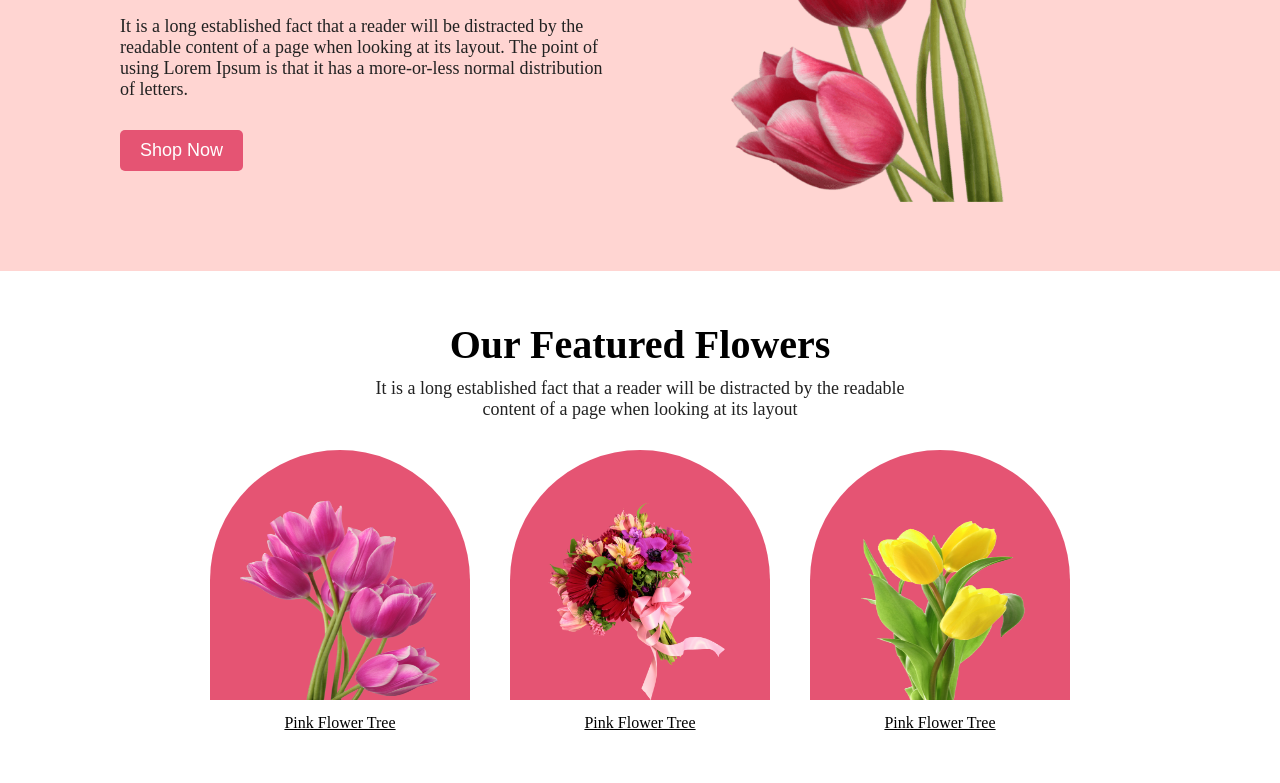
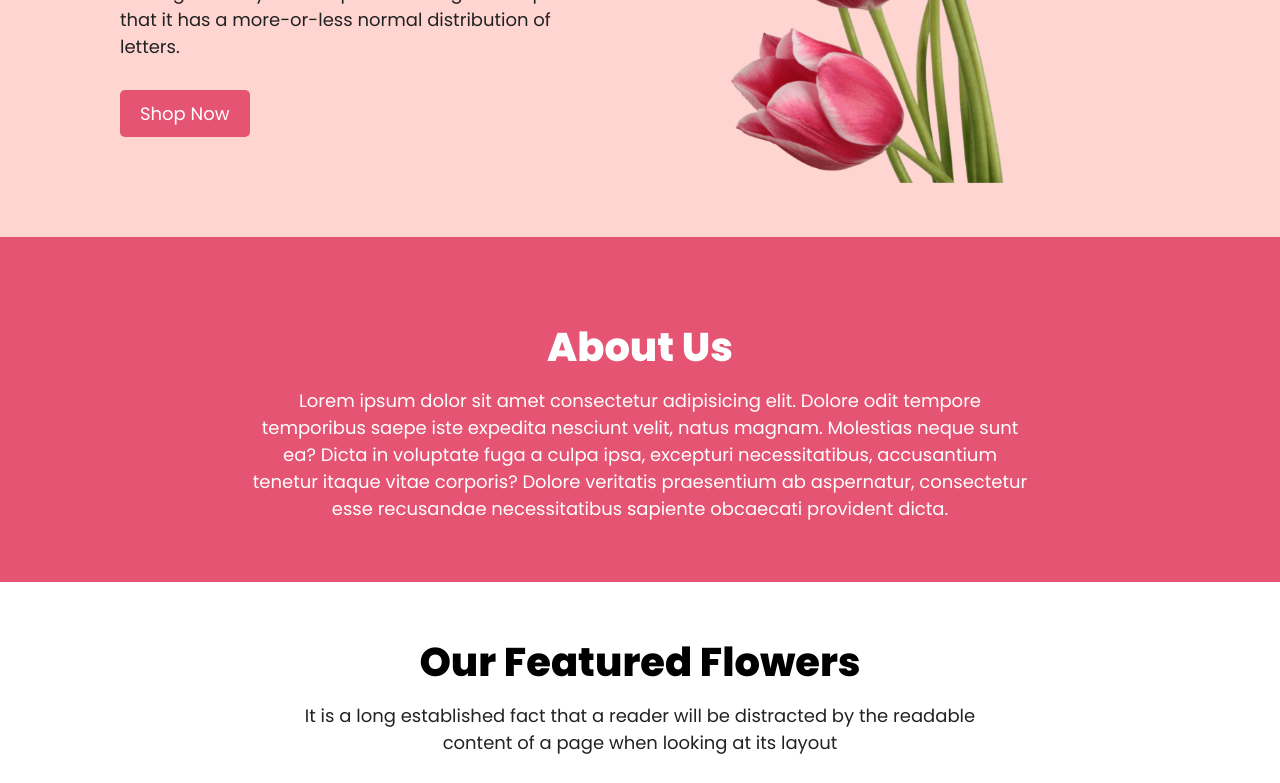
Before and after one commit to coderkibria/flowershop, a plain HTML site: page index.html in a window 1280 px wide. Shown: the part 430-1213 px from the top of the page. Drawn offline with Linux system fonts and the light colour scheme.

Commit message:
About section and font added

```diff
--- a/index.html
+++ b/index.html
@@ -5,6 +5,9 @@
     <meta name="viewport" content="width=device-width, initial-scale=1.0">
     <title>Online Flower Shop</title>
     <link rel="stylesheet" href="style.css">
+    <link rel="preconnect" href="https://fonts.googleapis.com">
+    <link rel="preconnect" href="https://fonts.gstatic.com" crossorigin>
+    <link href="https://fonts.googleapis.com/css2?family=Poppins:wght@300;400;600;700;800&display=swap" rel="stylesheet">
 </head>
 <body>
     <main>
@@ -19,7 +22,11 @@
                 <img class="flo" src="images/pngwing10.png" alt="Flower">
             </div>
         </div>
-
+        <!--  About section -->
+        <div class="about-info">
+            <h2 class="about-title">About Us</h2>
+            <p class="about-para">Lorem ipsum dolor sit amet consectetur adipisicing elit. Dolore odit tempore temporibus saepe iste expedita nesciunt velit, natus magnam. Molestias neque sunt ea? Dicta in voluptate fuga a culpa ipsa, excepturi necessitatibus, accusantium tenetur itaque vitae corporis? Dolore veritatis praesentium ab aspernatur, consectetur esse recusandae necessitatibus sapiente obcaecati provident dicta.</p>
+        </div>
         <!--  Featured section -->
         <div class="fea-info">
             <h2 class="fea-title">Our Featured Flowers</h2>
@@ -27,15 +34,15 @@
         </div>
         <div class="fea-gallery">
             <div class="fea-gl-item">
-                <img class="fea-gl-img" src="images/pngwing6.png" alt="">
+                <img class="fea-gl-img one1" src="images/pngwing6.png" alt="">
                 <a class="fl-link" href="#">Pink Flower Tree</a>
             </div>
             <div class="fea-gl-item">
-                <img class="fea-gl-img" src="images/pngwing5.png" alt="">
+                <img class="fea-gl-img two2" src="images/pngwing5.png" alt="">
                 <a class="fl-link" href="#">Pink Flower Tree</a>
             </div>
             <div class="fea-gl-item">
-                <img class="fea-gl-img" src="images/pngwing7.png" alt="">
+                <img class="fea-gl-img three3" src="images/pngwing7.png" alt="">
                 <a class="fl-link" href="#">Pink Flower Tree</a>
             </div>
         </div>
--- a/style.css
+++ b/style.css
@@ -1,6 +1,7 @@
  /* Global Syles */
  *{
-margin: 0;
+   margin: 0;
+   font-family: 'Poppins', sans-serif;
  }
   /* Hero Syles */
  .hero-section{
@@ -17,7 +18,7 @@ margin: 0;
     padding-bottom: 100px;
  }
  .intro-title{
-    font-size: 68px;
+    font-size: 50px;
     font-weight: 800;
  }
  .intro-para{
@@ -38,7 +39,24 @@ margin: 0;
     width: 450px;
 
  }
-
+ /* About section Syles */
+ .about-info{
+   text-align: center;
+   padding-top: 80px;
+   padding-bottom: 60px;
+   background-color: #E55473;
+}
+.about-title{
+   color: #fff;
+   font-size: 40px;
+   font-weight: 800;
+}
+.about-para{
+   font-size: 18px;
+   margin: 0 250px;
+   padding-top: 10px;
+   color: #fff;
+}
  /* Featured section Syles */
  .fea-info{
     text-align: center;
@@ -69,7 +87,15 @@ margin: 0;
     padding-top: 50px;
     padding-bottom: 0;
     border-radius: 150px 150px 0px 0px;
-    background-color: #E55473;
+ }
+ .one1{
+   background-color: #E55473;
+ }
+ .two2{
+   background-color: goldenrod;
+ }
+ .three3{
+   background-color: darkmagenta;
  }
  .fea.gl-item{
     display: block;
@@ -117,7 +143,7 @@ margin: 0;
     text-align: center;
  }
  .sale-title{
-    font-size: 40px;
+    font-size: 36px;
     font-weight: 800;
  }
  .txt-color{
```
